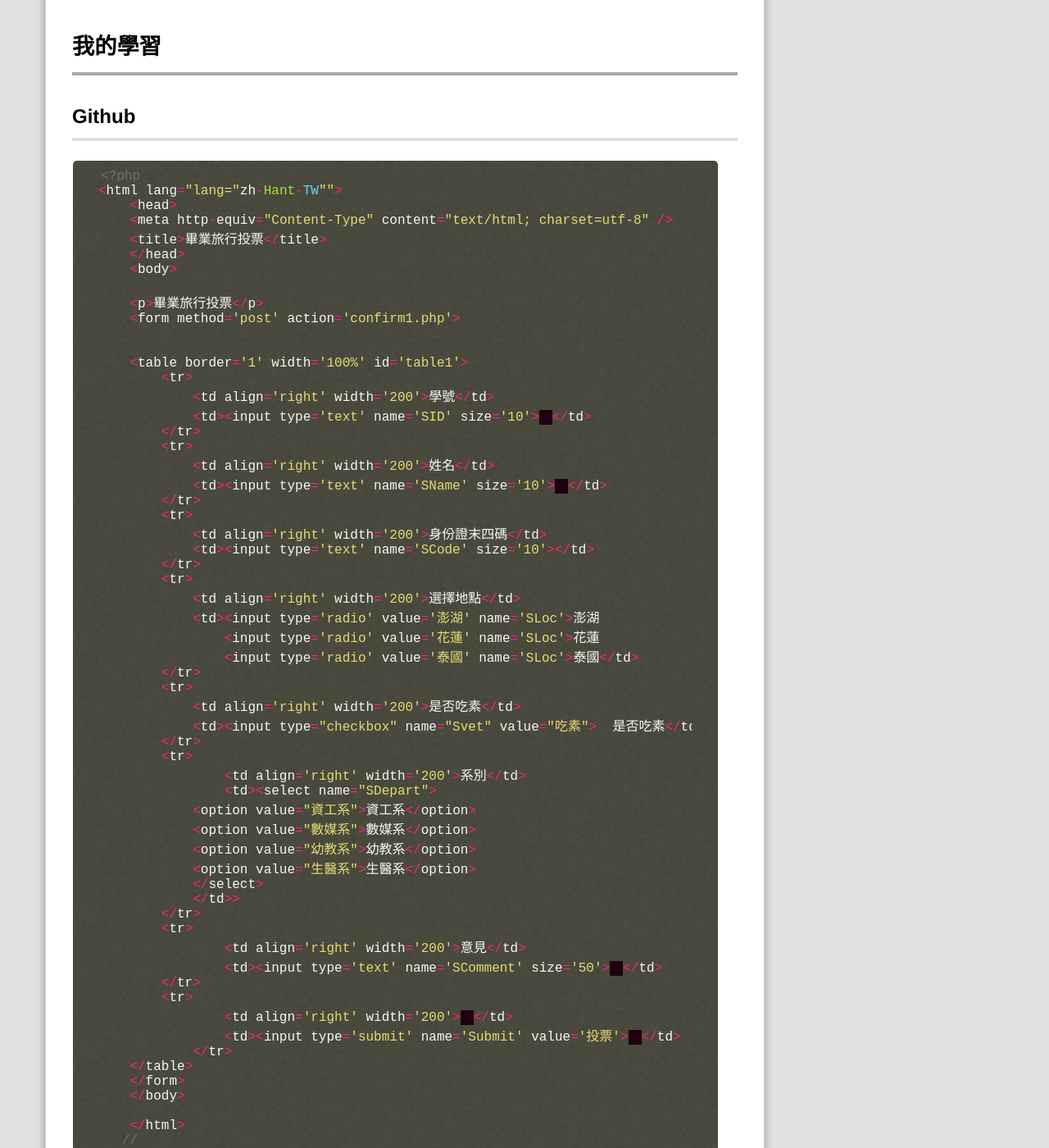
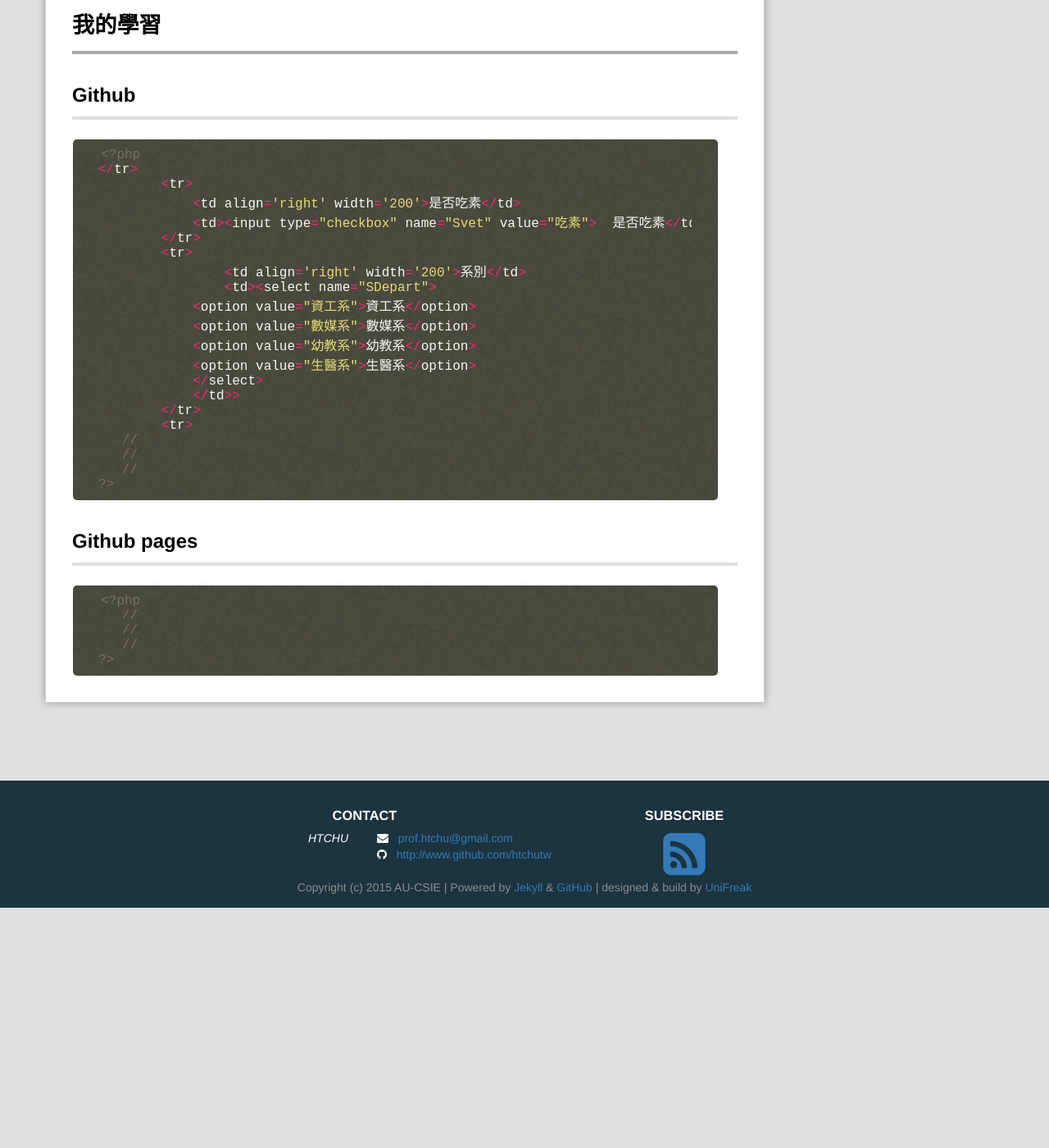
Before and after one commit to track9785/webcourse, a Jekyll site: the page built from _posts/2017-10-25-Class6.md, in a window 1280 px wide and 1400 px high, scrolled down 652 px. Shown: the whole window at 82% size. Built offline with Jekyll 4.4.1, drawn with Linux system fonts in a browser that asks for light colours; Markdown is read by kramdown in place of the engine named in the settings; comment, search, counter and statistics services are not loaded; after the commit the page ends 1759 px from its top, so only the background shows below that; some of the changed text lies outside the part shown.

Commit message:
Update 2017-10-25-Class6.md

````diff
--- a/_posts/2017-10-25-Class6.md
+++ b/_posts/2017-10-25-Class6.md
@@ -10,8 +10,7 @@ excerpt: "第6週課程。"
 github帳號及使用github做blog。。
 
 # 課程目標
-- Github 帳號/介面/指令
-- Github pages/Jekyll
+用wampserver上傳PHP
 
 # 我的學習
 
@@ -19,36 +18,7 @@ github帳號及使用github做blog。。
 
 ```php
 <?php
-<html lang="lang="zh-Hant-TW"">
-    <head>
-    <meta http-equiv="Content-Type" content="text/html; charset=utf-8" />
-    <title>畢業旅行投票</title>
-    </head>
-    <body>
-
-    <p>畢業旅行投票</p>
-    <form method='post' action='confirm1.php'>
-
-
-    <table border='1' width='100%' id='table1'>
-        <tr>
-            <td align='right' width='200'>學號</td>
-            <td><input type='text' name='SID' size='10'>　</td>
-        </tr>
-        <tr>
-            <td align='right' width='200'>姓名</td>
-            <td><input type='text' name='SName' size='10'>　</td>
-        </tr>
-        <tr>
-            <td align='right' width='200'>身份證末四碼</td>
-            <td><input type='text' name='SCode' size='10'></td>
-        </tr>
-        <tr>
-            <td align='right' width='200'>選擇地點</td>
-            <td><input type='radio' value='澎湖' name='SLoc'>澎湖
-                <input type='radio' value='花蓮' name='SLoc'>花蓮
-                <input type='radio' value='泰國' name='SLoc'>泰國</td>
-        </tr>
+</tr>
         <tr>
             <td align='right' width='200'>是否吃素</td>
             <td><input type="checkbox" name="Svet" value="吃素">  是否吃素</td>>
@@ -64,18 +34,6 @@ github帳號及使用github做blog。。
             </td>>
         </tr>
         <tr>
-                <td align='right' width='200'>意見</td>
-                <td><input type='text' name='SComment' size='50'>　</td>
-        </tr>
-        <tr>
-                <td align='right' width='200'>　</td>
-                <td><input type='submit' name='Submit' value='投票'>　</td>
-            </tr>
-    </table>
-    </form>
-    </body>
-
-    </html>
    //
    //
    //
````
